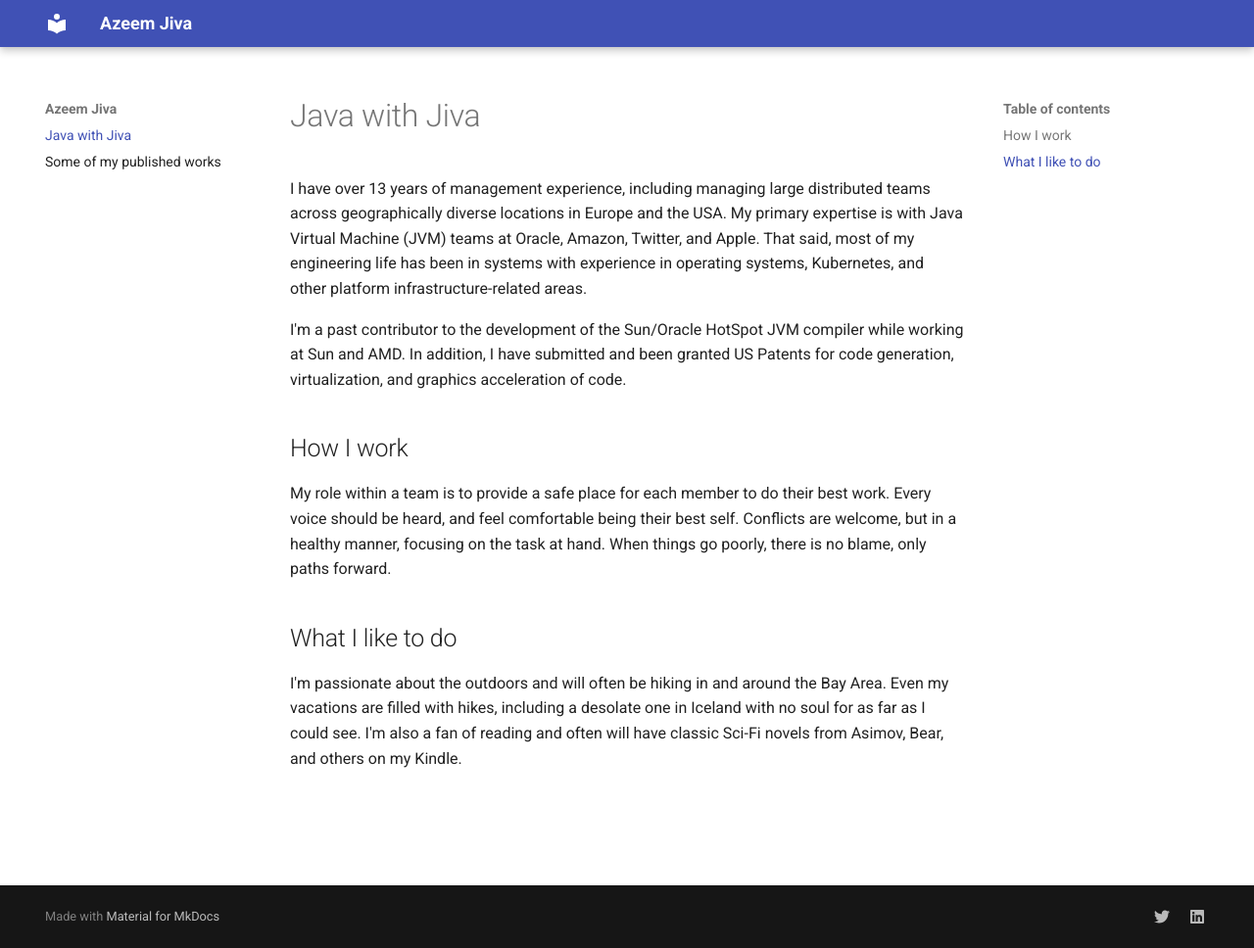
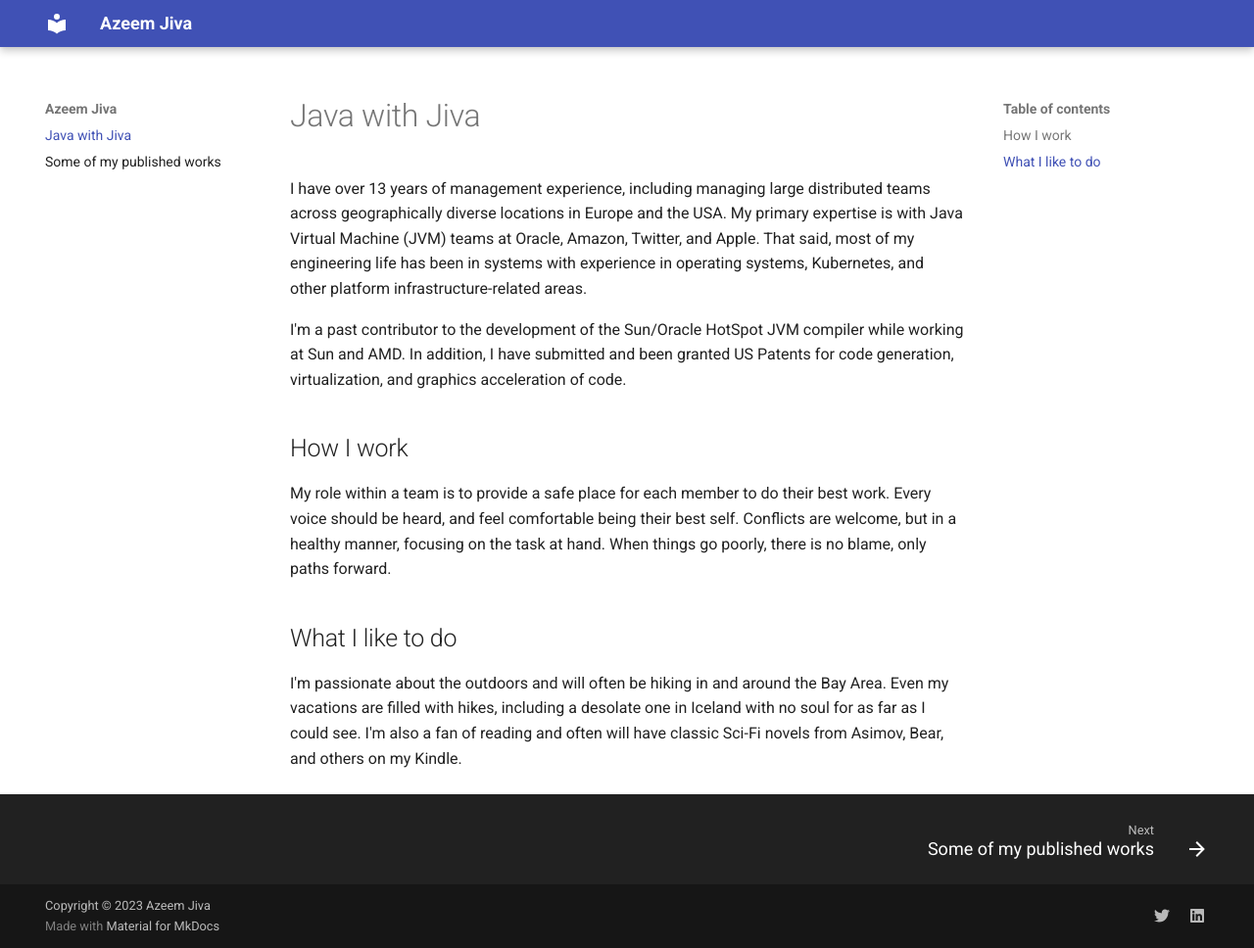
Before and after one commit to javawithjiva/javawithjiva.github.io, an MkDocs documentation site: the page built from docs/index.md, in a window 1280 px wide and 968 px high. Shown: the whole window at 98% size. Built offline with MkDocs 1.6.1 and Material for MkDocs 9.7.7, drawn with Linux system fonts in a browser that asks for light colours.

Commit message:
Update mkdocs.yml

```diff
--- a/mkdocs.yml
+++ b/mkdocs.yml
@@ -6,6 +6,10 @@ site_author: Azeem Jiva
 theme:
   name: material
   locale: en
+  features:
+    - navigation.footer
+
+copyright: Copyright &copy; 2023 Azeem Jiva
 
 plugins:
   - social
```
